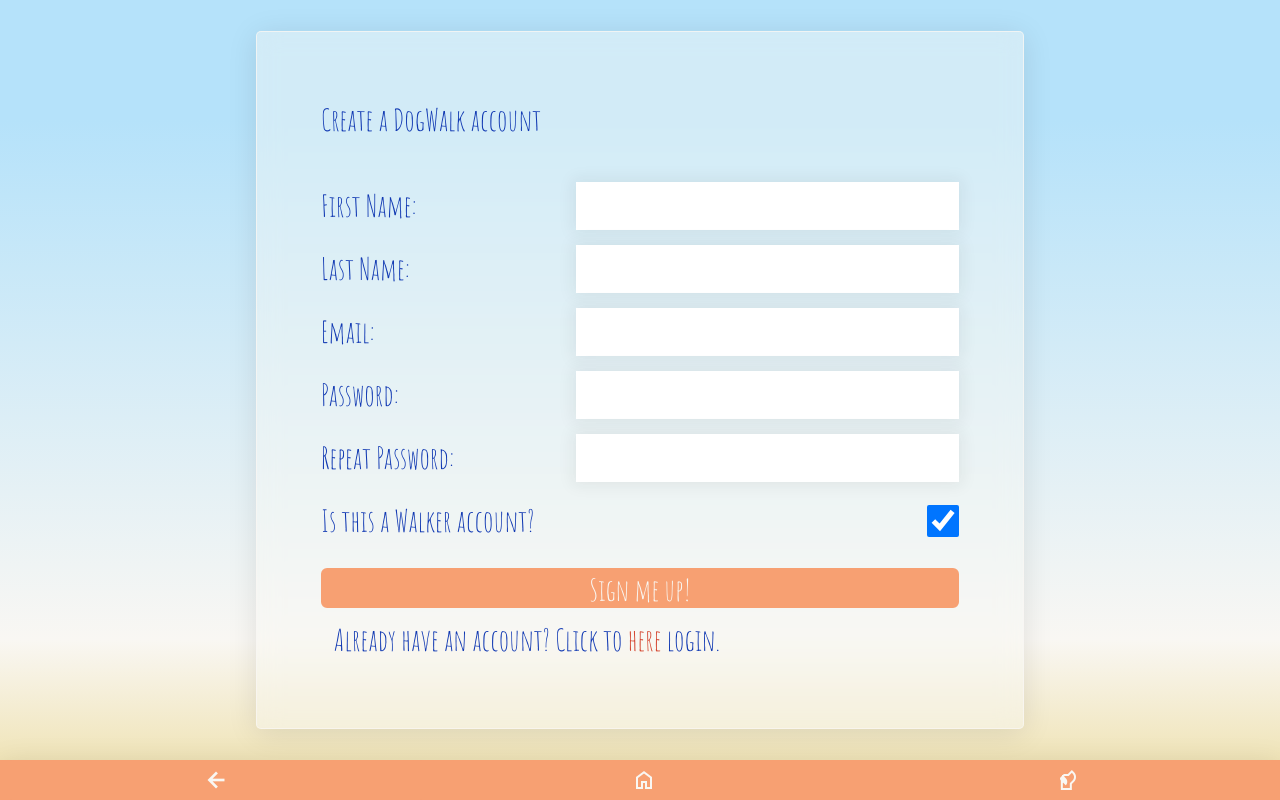
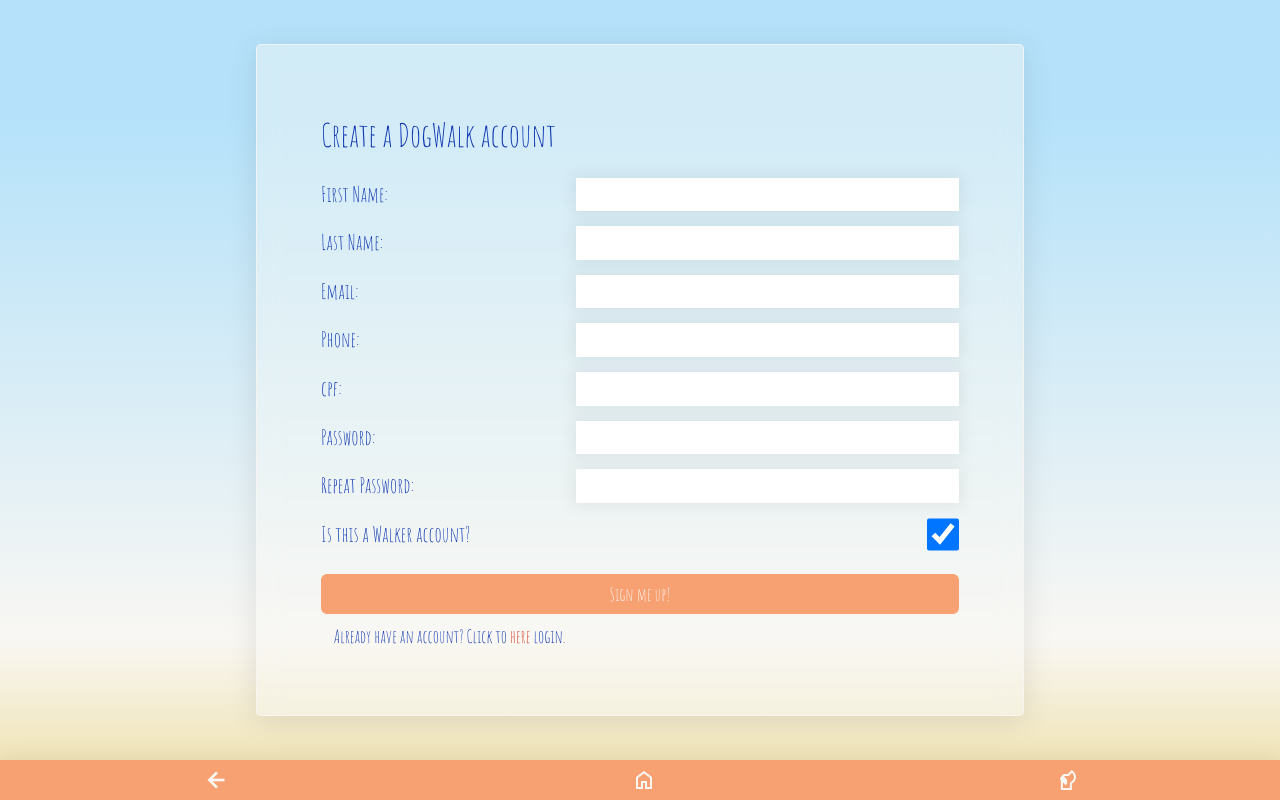
Before and after one commit to gustavo-m-vieira/dogWalk-app, a Vue app: page /sign-up in a window 1280 px wide. Built offline with nearby package versions, Linux system fonts and the light colour scheme.

Commit message:
feat: first working implementation of sign up

```diff
--- a/src/App.vue
+++ b/src/App.vue
@@ -59,11 +59,11 @@
   font-family: "Amatic SC", cursive;
   color: var(--text-blue);
   font-weight: 550;
-  font-size: 200%;
+  font-size: 120%;
 }
 
 .input-label {
-  font-size: 200%;
+  font-size: 140%;
 }
 
 .spinning {
--- a/src/components/sign-up/SignUp.vue
+++ b/src/components/sign-up/SignUp.vue
@@ -34,7 +34,17 @@
 
       <div class="input-row">
         <label for="email" class="text-main input-label"> Email: </label>
-        <input id="email" class="input-field" v-model="email" placeholder="" />
+        <input id="email" class="input-field" v-model="email"/>
+      </div>
+
+      <div class="input-row">
+        <label for="phone" class="text-main input-label"> Phone: </label>
+        <input id="phone" class="input-field" v-model="phone"/>
+      </div>
+
+      <div class="input-row">
+        <label for="cpf" class="text-main input-label"> cpf: </label>
+        <input id="cpf" class="input-field" v-model="cpf"/>
       </div>
 
       <div class="input-row">
@@ -108,7 +118,8 @@
 }
 
 .modal-title {
-  padding-bottom: 30px;
+  padding-bottom: 10px;
+  font-size: 4vh;
 }
 
 .warning {
--- a/src/components/sign-up/signup.js
+++ b/src/components/sign-up/signup.js
@@ -1,3 +1,7 @@
+import env from "../../env"
+import router from "../../router"
+
+
 export default {
 
     data() {
@@ -14,9 +18,69 @@
     },
 
     methods: {
-        clicked() {
+        async clicked() {
             this.loading = true
-            console.log(`current email is ${this.email}`)
+
+            try {
+                await this.createUser(this.parseUser())
+                router.push("/login")
+            }
+
+            catch (err) {
+                this.loading = false;
+                console.error(err);
+                this.warning = err;
+            }
+        },
+
+        /**
+         * Get user info as a CreatableUser from form data.
+         * @throws In case the user data is invalid
+         * @returns {CreatableUser}
+         */
+        parseUser() {
+
+            return {
+                name: this.firstName + this.lastName,
+                email: this.email,
+                password: this.password,
+                cpf: this.cpf,
+                role: this.isWalker ? "DOGWALKER" : "TUTOR",
+                telephone: this.phone
+            }
+        },
+
+        /**
+         * Creates a new application user.
+         * @param {CreatableUser} user The user info
+         * @throws On bad response
+         */
+        async createUser(user) {
+
+            let req;
+            try {
+                req = await fetch(env.apiUrl + env.apiRoutes.createUser, {
+                    method: "POST",
+                    body: JSON.stringify(user),
+                    headers: {
+                        "Content-Type": "application/json"
+                    }
+                });
+            }
+
+            // In case server communication fails
+            catch(_) {
+                throw Error("Failed to communicate to servers. Try again later.")
+            }
+
+            const resp = await req.json();
+
+            // Server bad response
+            if (!req.ok)
+                throw Error(`Failed to create user: ${resp.message}`)
+
+            return resp
+
         }
     },
 }
--- /dev/null
+++ b/src/env.js
@@ -0,0 +1,6 @@
+export default {
+    apiUrl: "http://localhost:3000",
+    apiRoutes: {
+        createUser: "/api/users"
+    }
+}
```
Also changed, not shown: src/types.js (added, +11 -0 lines).
